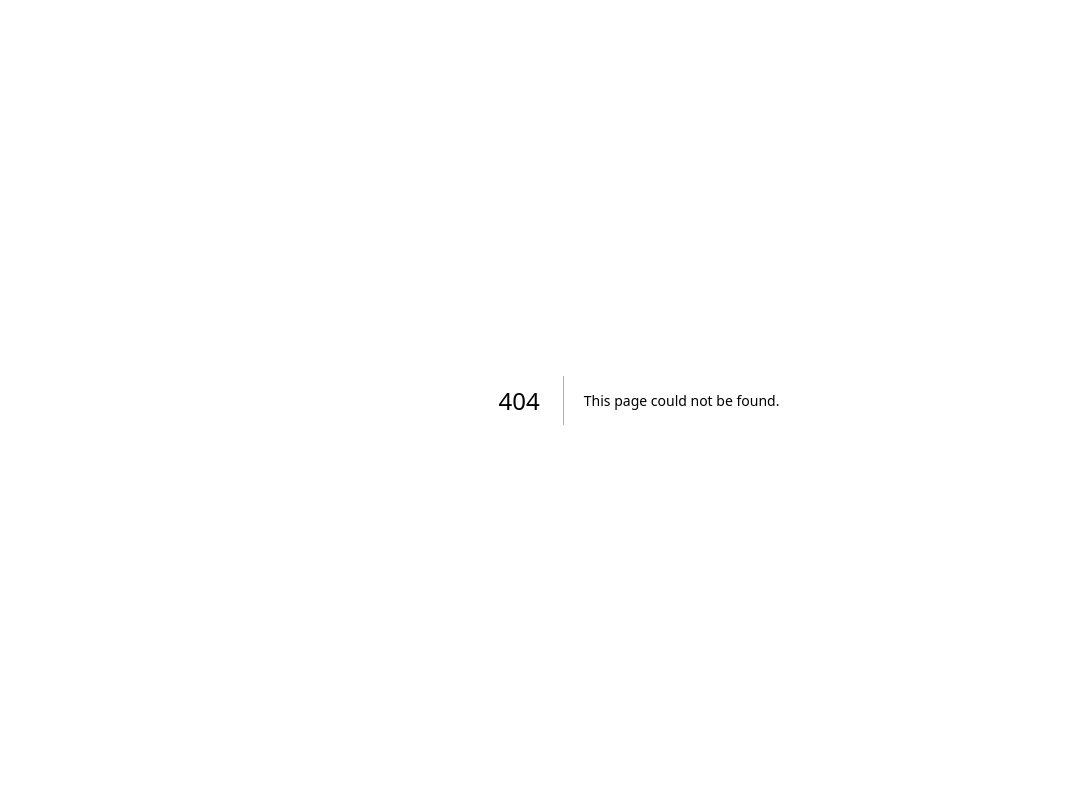
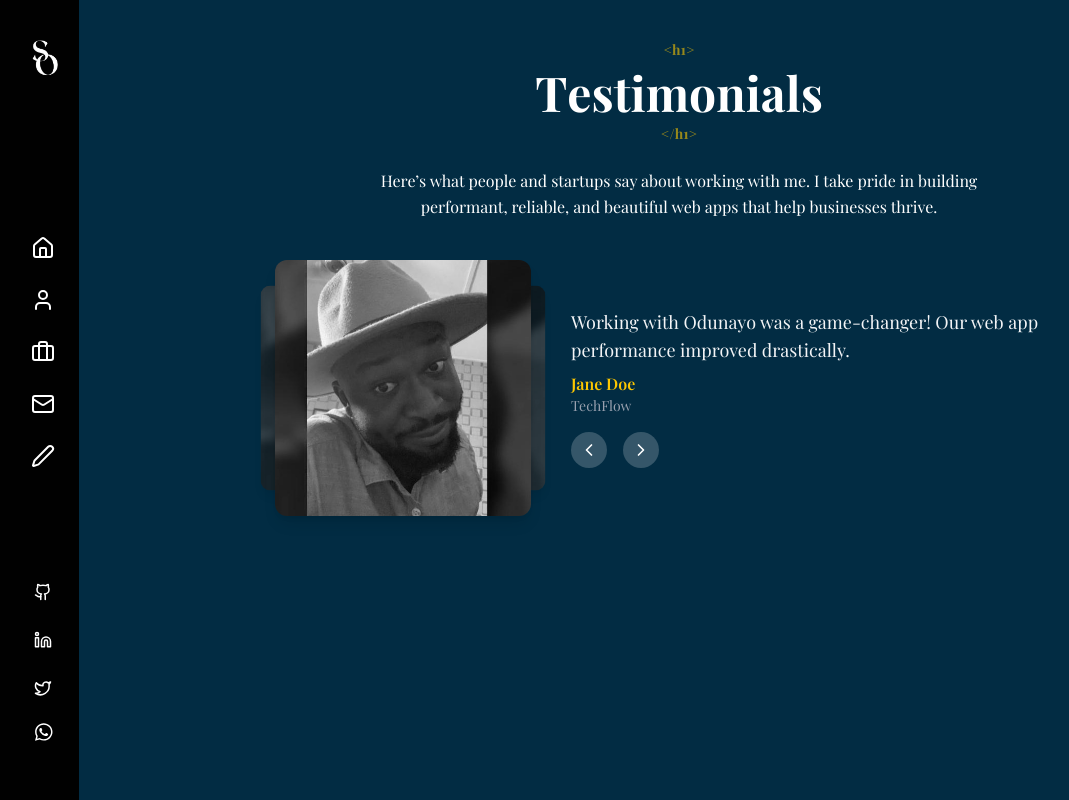
Before and after one commit to MrLexsmyth/portfolio2, a Next.js app in the folder client/: page /testimonials in a window 1280 px wide. Before the commit this address had no page. Shown: the whole page, without its empty margins (1-1070 px from the left). Built offline with nearby package versions, Linux system fonts and the light colour scheme.

Commit message:
added testiminals

```diff
--- /dev/null
+++ b/client/app/(home)/testimonials/page.tsx
@@ -0,0 +1,134 @@
+"use client";
+import { useState } from "react";
+import { motion } from "framer-motion";
+import Image from "next/image";
+import AnimatedText from "@/components/AnimatedText";
+import { ChevronLeft, ChevronRight } from "lucide-react";
+
+interface Testimonial {
+  name: string;
+  image: string;
+  testimonial: string;
+  startup: string;
+}
+
+const testimonials: Testimonial[] = [
+  {
+    name: "Jane Doe",
+    image: "/odunayo.jpg",
+    testimonial:
+      "Working with Odunayo was a game-changer! Our web app performance improved drastically.",
+    startup: "TechFlow",
+  },
+  {
+    name: "John Smith",
+    image: "/odunayo.jpg",
+    testimonial:
+      "Odunayo built our e-commerce platform from scratch and it works flawlessly.",
+    startup: "ShopEase",
+  },
+  {
+    name: "Alice Johnson",
+    image: "/odunayo.jpg",
+    testimonial:
+      "The attention to detail and responsiveness was amazing. Highly recommended!",
+    startup: "FinTrack",
+  },
+];
+
+export default function TestimonialsPage() {
+  const [index, setIndex] = useState(0);
+
+  const prev = () =>
+    setIndex((i) => (i === 0 ? testimonials.length - 1 : i - 1));
+  const next = () =>
+    setIndex((i) => (i === testimonials.length - 1 ? 0 : i + 1));
+
+  return (
+    <div className="min-h-screen bg-[#022c43] px-6 md:px-16 py-10 flex flex-col gap-10">
+
+      {/* TOP — PAGE TITLE CENTERED */}
+      <div className="text-center">
+        <div className="text-white font-bold text-3xl md:text-5xl">
+          <span className="block text-yellow-400 text-sm opacity-60 mb-2">
+            &lt;h1&gt;
+          </span>
+          <AnimatedText>Testimonials</AnimatedText>
+          <span className="block text-yellow-400 text-sm opacity-60 mt-2">
+            &lt;/h1&gt;
+          </span>
+        </div>
+        <p className="mt-6 text-white max-w-2xl mx-auto text-sm md:text-base leading-relaxed">
+          Here’s what people and startups say about working with me. I take pride
+          in building performant, reliable, and beautiful web apps that help
+          businesses thrive.
+        </p>
+      </div>
+
+      {/* BOTTOM — IMAGE STACK LEFT, TESTIMONIAL RIGHT */}
+      <div className="flex flex-col md:flex-row gap-10 items-center justify-center">
+
+        {/* IMAGE STACK LEFT */}
+        <div className="relative w-64 h-64 flex items-center justify-center">
+          {testimonials.map((t, i) => {
+            let position = i - index;
+            if (position < -1) position += testimonials.length;
+            if (position > 1) position -= testimonials.length;
+
+            const xOffset = position * 40;
+            const scale = position === 0 ? 1 : 0.8;
+            const zIndex = position === 0 ? 30 : 10;
+
+            return (
+              <motion.div
+                key={t.name}
+                className="absolute w-64 h-64 rounded-xl overflow-hidden shadow-lg"
+                initial={{ opacity: 0, x: 50, scale: 0.7 }}
+                animate={{
+                  opacity: position === 0 ? 1 : 0.7,
+                  x: xOffset,
+                  scale,
+                  zIndex,
+                }}
+                transition={{ duration: 0.5 }}
+              >
+                <Image
+                  src={t.image}
+                  alt={t.name}
+                  fill
+                  className="object-cover"
+                />
+              </motion.div>
+            );
+          })}
+        </div>
+
+        {/* TESTIMONIAL TEXT RIGHT */}
+        <div className="flex-1 text-center md:text-left max-w-lg">
+          <p className="text-gray-100 text-lg mb-2">
+            {testimonials[index].testimonial}
+          </p>
+          <p className="text-yellow-400 font-semibold">{testimonials[index].name}</p>
+          <p className="text-gray-400 text-sm">{testimonials[index].startup}</p>
+
+          {/* NAVIGATION */}
+          <div className="flex gap-4 mt-4 justify-center md:justify-start">
+            <button
+              onClick={prev}
+              className="p-2 bg-white/20 rounded-full hover:bg-white/40 transition"
+            >
+              <ChevronLeft size={20} />
+            </button>
+            <button
+              onClick={next}
+              className="p-2 bg-white/20 rounded-full hover:bg-white/40 transition"
+            >
+              <ChevronRight size={20} />
+            </button>
+          </div>
+        </div>
+
+      </div>
+    </div>
+  );
+}
--- a/client/components/Sidebar.tsx
+++ b/client/components/Sidebar.tsx
@@ -15,6 +15,7 @@ import {
   Github,
   Linkedin,
   Twitter,
+  Pen,
 } from "lucide-react";
 
 
@@ -50,13 +51,9 @@ export default function Sidebar({ onLinkClick }: SidebarProps) {
       <nav className="flex flex-col mt-14 gap-1 items-center">
         <SidebarLink href="/" icon={<Home size={24} />} label="Home" onClick={onLinkClick} />
         <SidebarLink href="/about" icon={<User size={24} />} label="About" onClick={onLinkClick} />
-        <SidebarLink
-          href="/portfolio"
-          icon={<Briefcase size={24} />}
-          label="Portfolio"
-          onClick={onLinkClick}
-        />
+        <SidebarLink href="/portfolio" icon={<Briefcase size={24} />} label="Portfolio" onClick={onLinkClick} />
         <SidebarLink href="/contact" icon={<Mail size={24} />} label="Contact" onClick={onLinkClick} />
+        <SidebarLink href="/testimonials" icon={<Pen size={24} />} label="Testimonials" onClick={onLinkClick} />
       </nav>
 
       {/* SOCIAL ICONS */}
```
